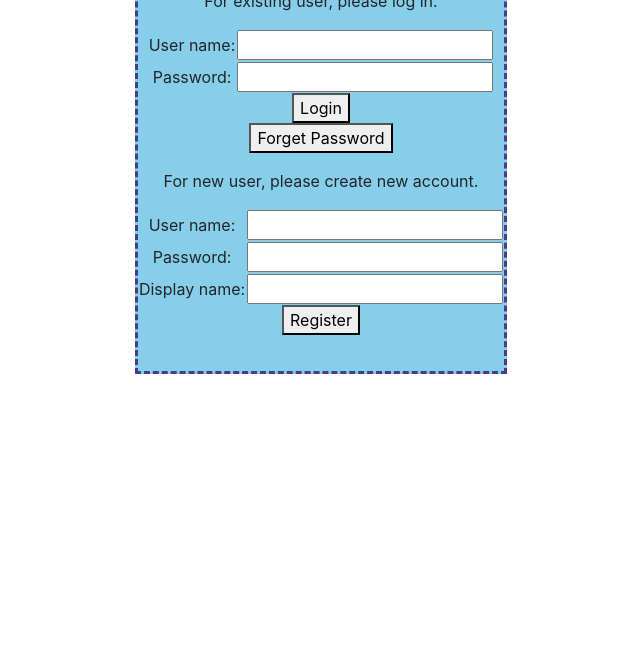
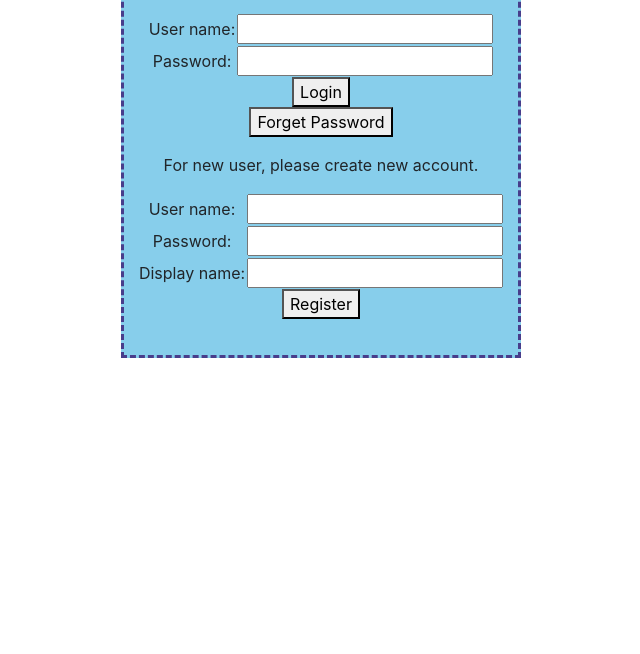
Before and after one commit to phonxvzf/pchat, a website: page src/dist/front.html in a window 1280 px wide. Shown: the part 146-800 px from the top of the page, without its empty margins (319-959 px from the left). Drawn offline with nearby package versions, Linux system fonts and the light colour scheme.

Commit message:
Fixed size (Resizing browser will not mess thing up anymore)

```diff
--- a/src/dist/front.html
+++ b/src/dist/front.html
@@ -12,10 +12,12 @@
             border: darkslateblue;
             border-style: dashed;
             background-color:skyblue;
+            margin-top: 20px;
+            padding-top:20px;
             padding-bottom: 20px;
-            margin: 20mm;
-            margin-left: 120mm;
-            margin-right: 120mm">
+            margin: auto;
+            margin-top: 40px;
+            width: 400px">
         <h1 style="color:darkslateblue">Welcome to pchat</h1>
 
         <p>For existing user, please log in.</p>
```
